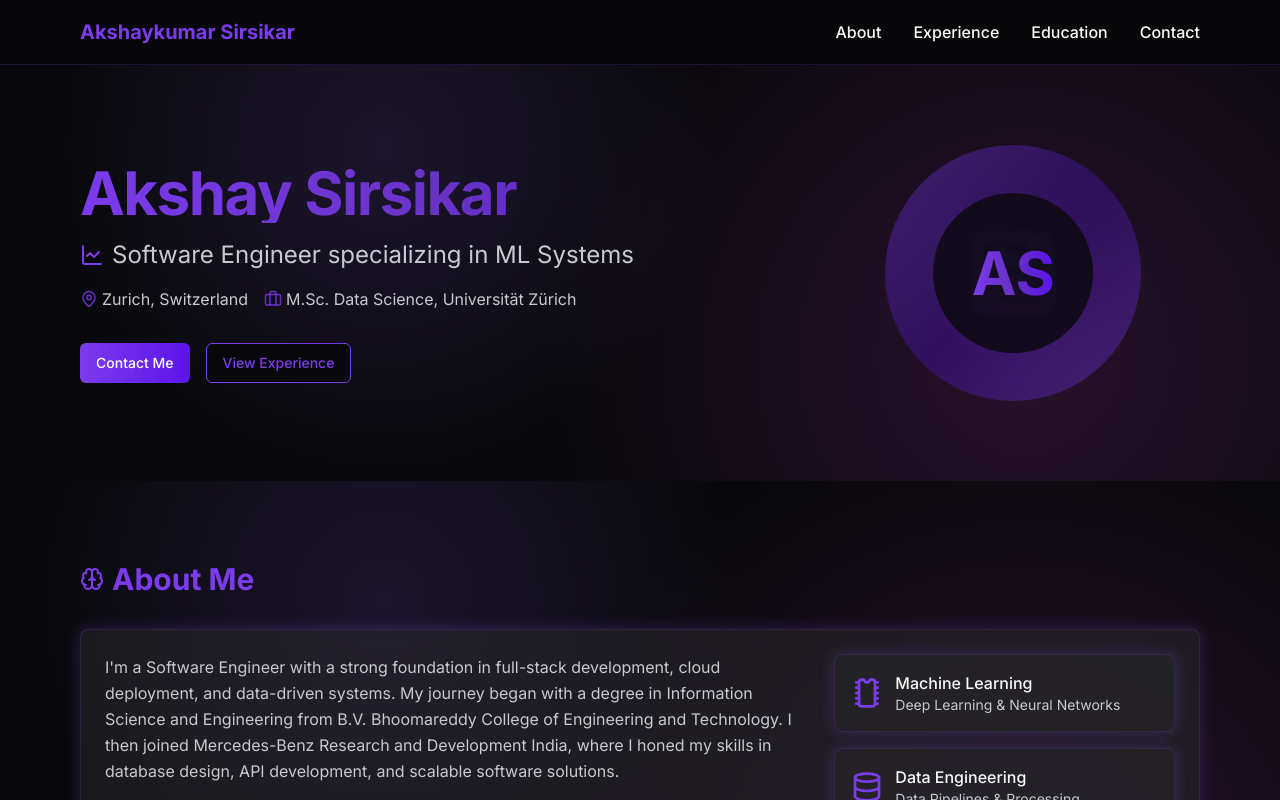
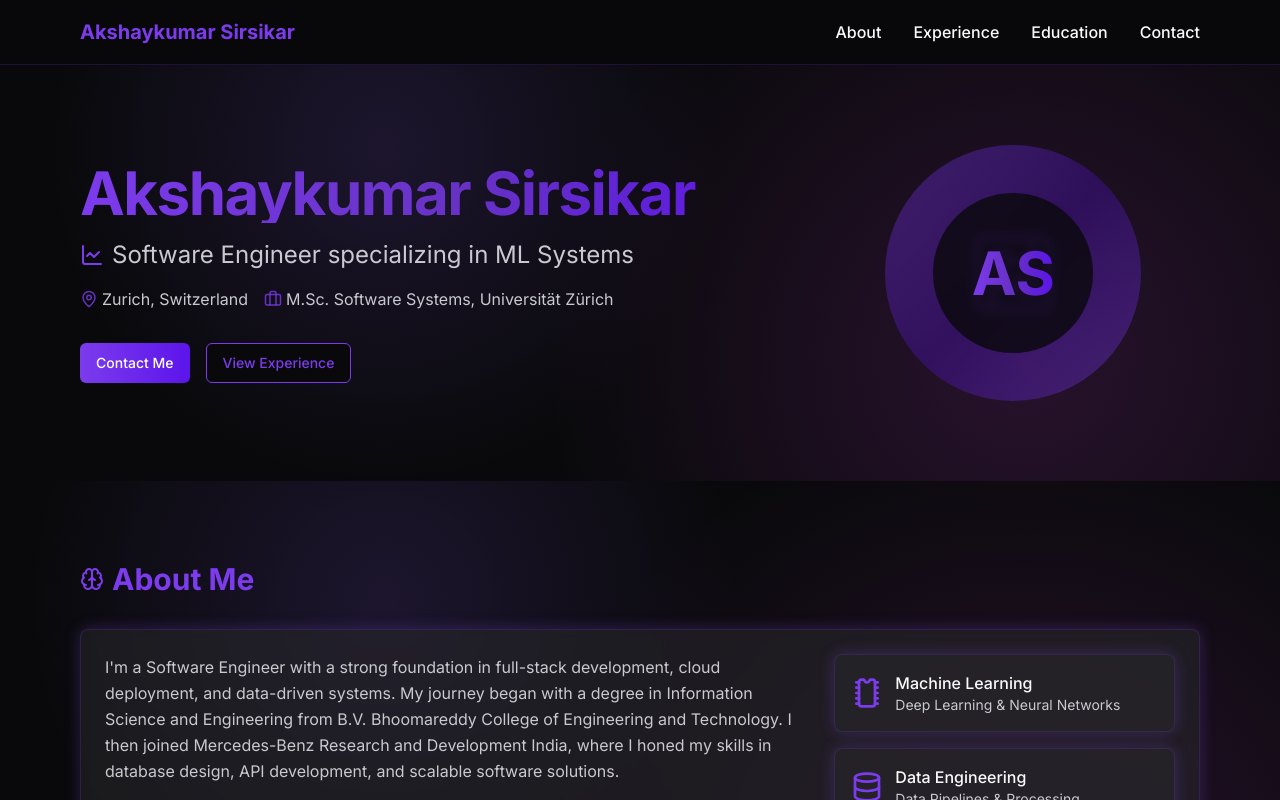
Before and after one commit to SirsikarAkshay/swiss-software-scribe, a React (Vite) app: page / in a window 1280 px wide. Shown: the top 800 px of the page. Built offline with nearby package versions, Linux system fonts and the light colour scheme.

Commit message:
Update Hero.tsx

```diff
--- a/src/components/Hero.tsx
+++ b/src/components/Hero.tsx
@@ -9,7 +9,7 @@ const Hero = () => {
       <div className="section-container flex flex-col md:flex-row items-center justify-between">
         <div className="md:w-2/3 mb-8 md:mb-0">
           <h1 className="text-4xl md:text-5xl lg:text-6xl font-bold tracking-tight mb-4 text-gradient">
-            Akshay Sirsikar
+            Akshaykumar Sirsikar
           </h1>
           <h2 className="text-xl md:text-2xl text-muted-foreground mb-4 flex items-center gap-2">
             <ChartLine className="text-primary" />
@@ -22,7 +22,7 @@ const Hero = () => {
             </div>
             <div className="flex items-center mb-2">
               <Briefcase size={18} className="mr-1 text-primary/80" />
-              <span>M.Sc. Data Science, Universität Zürich</span>
+              <span>M.Sc. Software Systems, Universität Zürich</span>
             </div>
           </div>
           <div className="flex space-x-4">
```
